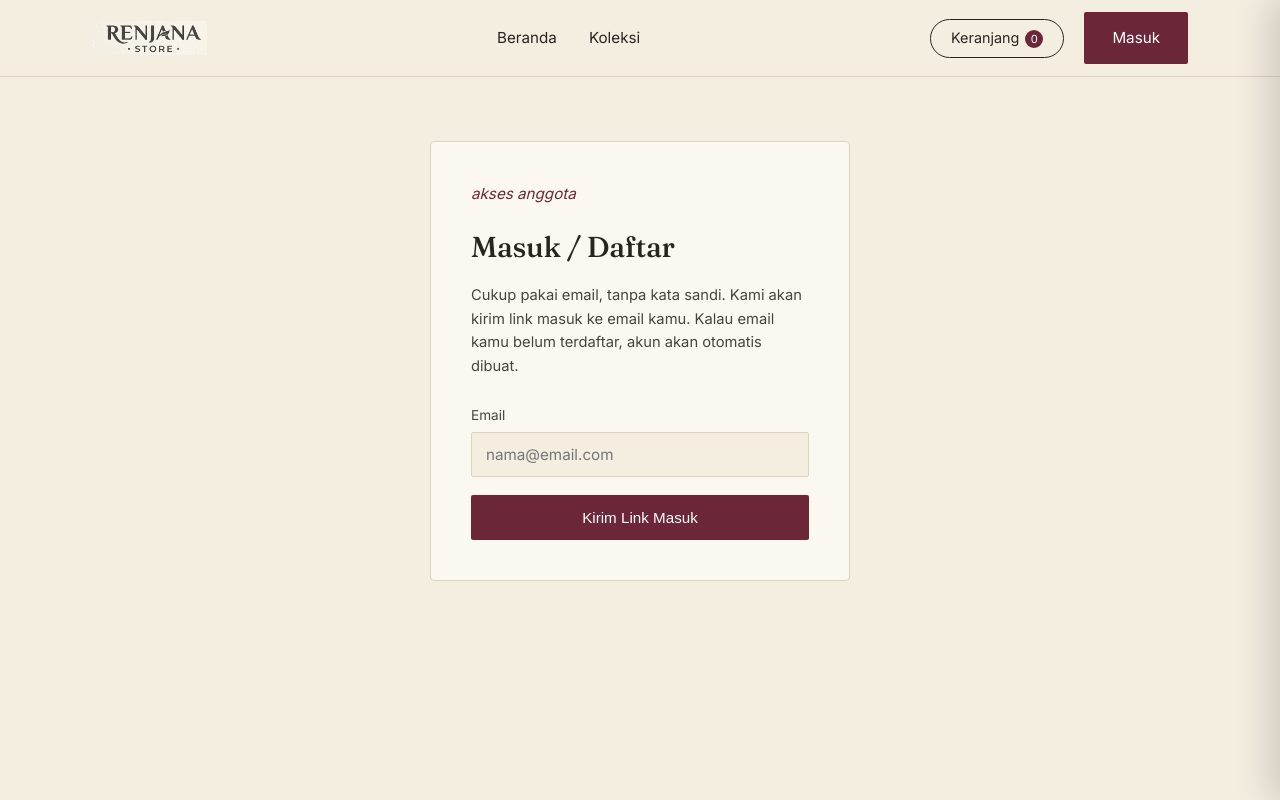
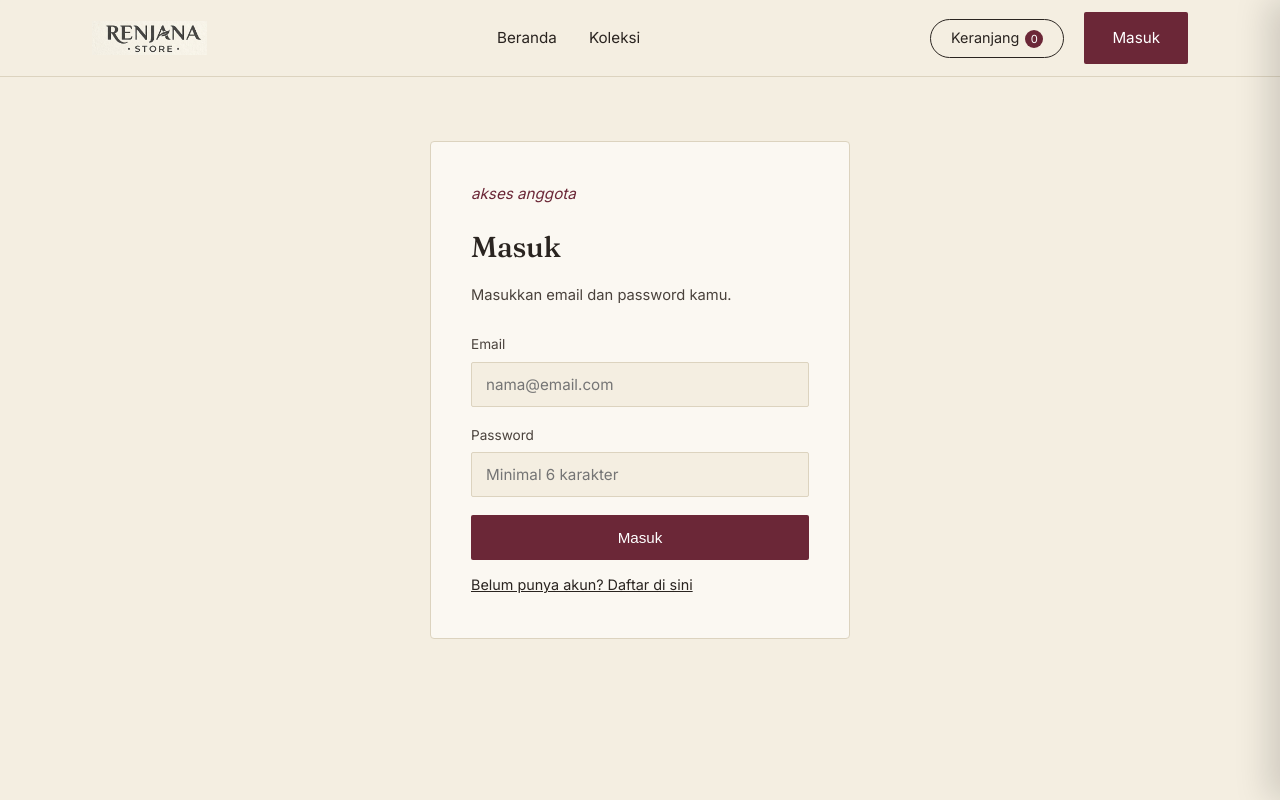
Before and after one commit to Renjanagroup/Renjana-Store, a React (Vite) app: page /Renjana-Store/masuk in a window 1280 px wide. Built offline with nearby package versions, Linux system fonts and the light colour scheme.

Commit message:
Add files via upload

```diff
--- a/src/pages/Login.jsx
+++ b/src/pages/Login.jsx
@@ -4,56 +4,57 @@
 import { Navigate } from 'react-router-dom'
 
 export default function Login() {
+  const [mode, setMode] = useState('login') // 'login' | 'daftar'
   const [email, setEmail] = useState('')
+  const [password, setPassword] = useState('')
   const [loading, setLoading] = useState(false)
-  const [sent, setSent] = useState(false)
   const [message, setMessage] = useState('')
   const { user } = useAuth()
 
-  // Kalau sudah login, langsung lempar ke halaman koleksi
   if (user) {
     return <Navigate to="/koleksi" replace />
   }
 
-  async function handleSendLink(e) {
+  async function handleSubmit(e) {
     e.preventDefault()
     setLoading(true)
     setMessage('')
 
-    // Link di email akan langsung mengarahkan user ke /koleksi setelah berhasil masuk
-    const redirectTo = `${window.location.origin}${import.meta.env.BASE_URL}koleksi`
-
-    const { error } = await supabase.auth.signInWithOtp({
-      email,
-      options: {
-        shouldCreateUser: true,
-        emailRedirectTo: redirectTo,
-      },
-    })
-
+    if (mode === 'daftar') {
+      const { error } = await supabase.auth.signUp({ email, password })
       setLoading(false)
-
       if (error) {
-      setMessage('Gagal mengirim link: ' + error.message)
+        setMessage('Gagal daftar: ' + error.message)
+        return
+      }
+      // Kalau "Confirm email" masih aktif di Supabase, sesi belum langsung ada.
+      const { data: { session } } = await supabase.auth.getSession()
+      if (!session) {
+        setMessage('Akun berhasil dibuat. Silakan masuk dengan email & password kamu.')
+        setMode('login')
+      }
       return
     }
 
-    setSent(true)
+    const { error } = await supabase.auth.signInWithPassword({ email, password })
+    setLoading(false)
+    if (error) {
+      setMessage('Gagal masuk: ' + error.message)
+    }
   }
 
   return (
     <section className="section wrap auth-section">
       <div className="auth-card">
         <div className="hero-eyebrow">akses anggota</div>
-        <h2>Masuk / Daftar</h2>
+        <h2>{mode === 'login' ? 'Masuk' : 'Buat Akun'}</h2>
+        <p className="auth-sub">
+          {mode === 'login'
+            ? 'Masukkan email dan password kamu.'
+            : 'Isi email dan buat password untuk membuat akun baru.'}
+        </p>
 
-        {!sent ? (
-          <>
-            <p className="auth-sub">
-              Cukup pakai email, tanpa kata sandi. Kami akan kirim link masuk ke email kamu.
-              Kalau email kamu belum terdaftar, akun akan otomatis dibuat.
-            </p>
-            <form className="auth-form" onSubmit={handleSendLink}>
+        <form className="auth-form" onSubmit={handleSubmit}>
           <label>
             Email
             <input
@@ -64,29 +65,30 @@
               placeholder="nama@email.com"
             />
           </label>
+          <label>
+            Password
+            <input
+              type="password"
+              required
+              minLength={6}
+              value={password}
+              onChange={(e) => setPassword(e.target.value)}
+              placeholder="Minimal 6 karakter"
+            />
+          </label>
           <button className="btn-primary btn-full" disabled={loading}>
-                {loading ? 'Mengirim…' : 'Kirim Link Masuk'}
+            {loading ? 'Memproses…' : mode === 'login' ? 'Masuk' : 'Daftar'}
           </button>
         </form>
-          </>
-        ) : (
-          <div className="auth-sub">
-            <p>
-              Link masuk sudah dikirim ke <strong>{email}</strong>. Buka email kamu dan klik
-              tombol/link di dalamnya — kamu akan langsung masuk dan diarahkan ke halaman Koleksi.
-            </p>
-            <p style={{ marginTop: 12 }}>
-              Tidak ketemu emailnya? Cek folder spam, atau{' '}
+
         <button
           type="button"
           className="link-btn"
-                onClick={() => { setSent(false); setMessage('') }}
+          style={{ marginTop: 16 }}
+          onClick={() => { setMode(mode === 'login' ? 'daftar' : 'login'); setMessage('') }}
         >
-                kirim ulang
-              </button>.
-            </p>
-          </div>
-        )}
+          {mode === 'login' ? 'Belum punya akun? Daftar di sini' : 'Sudah punya akun? Masuk di sini'}
+        </button>
 
         {message && <p className="auth-message">{message}</p>}
       </div>
```
Lines whose indentation alone changed are shown as unchanged.
